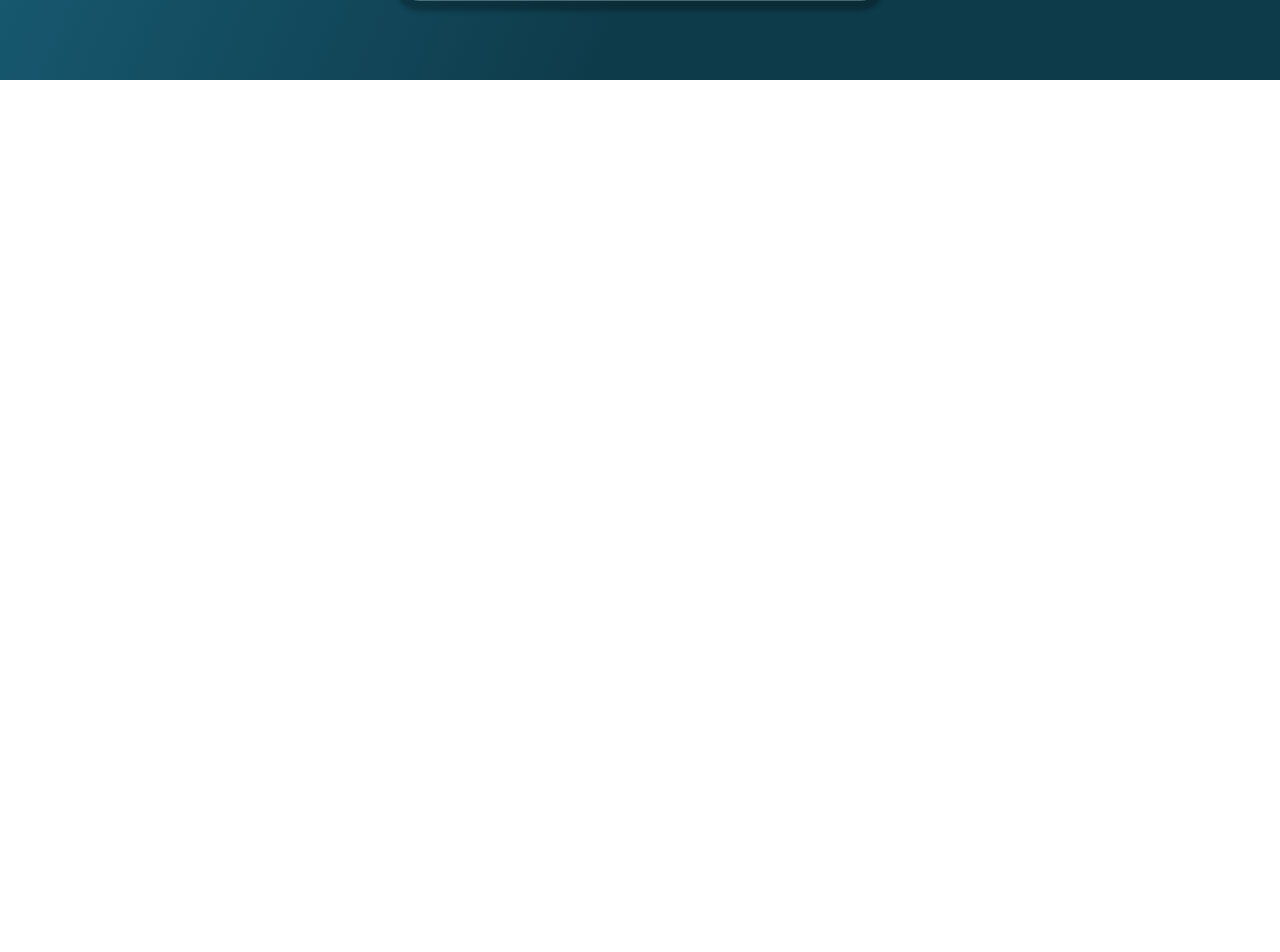
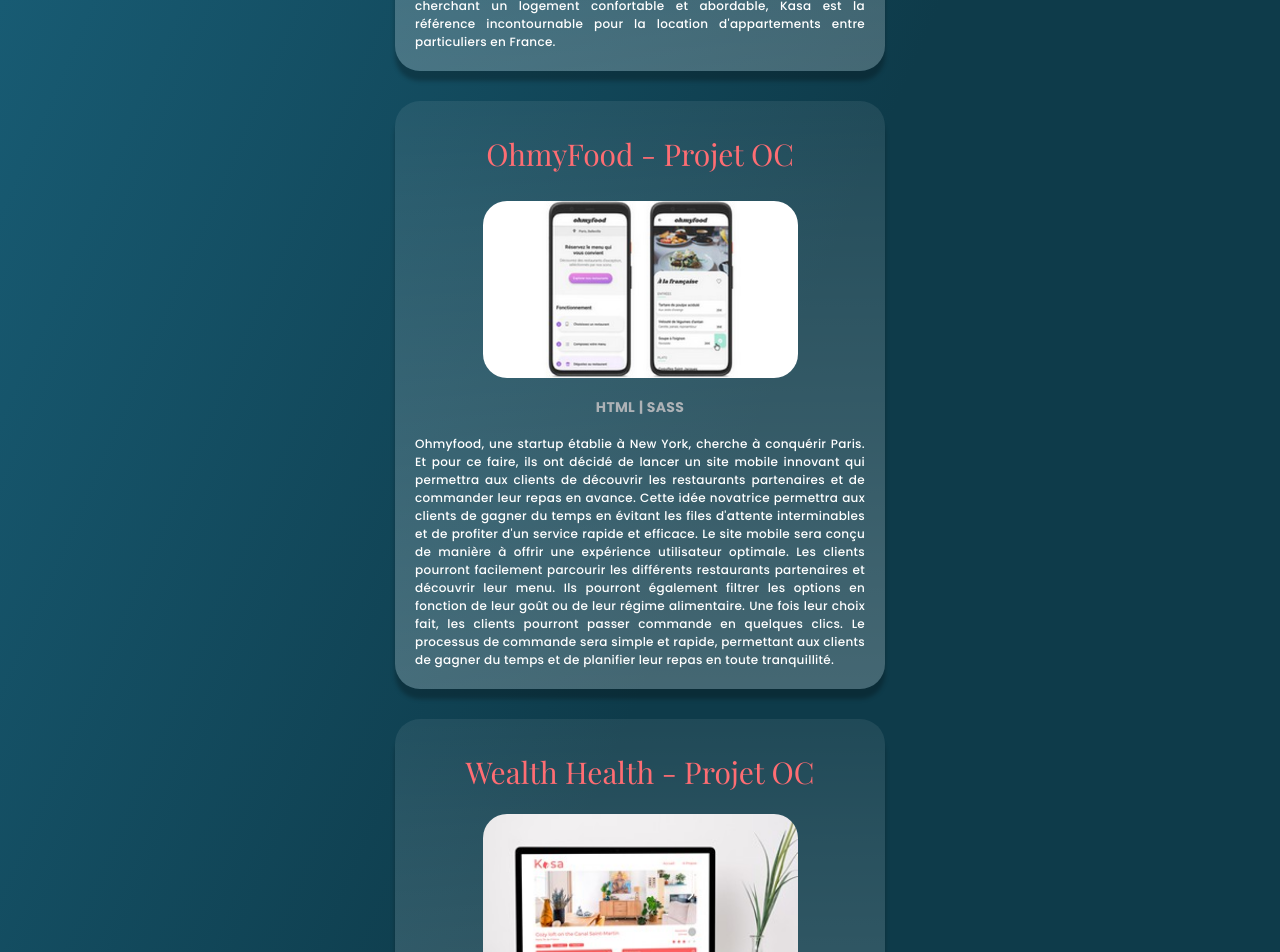
Before and after one commit to Cecilia-Giusti/portfolio, a React (Create React App) app: page /#/ in a window 1280 px wide. Shown: the part 3120-4072 px from the top of the page. Before the commit the page ends 3200 px from the top, so only its background shows below. Built offline with nearby package versions, Linux system fonts and the light colour scheme.

Commit message:
:lipstick: add style to section-realisations

```diff
--- a/src/components/Realisations.tsx
+++ b/src/components/Realisations.tsx
@@ -6,9 +6,8 @@
 const Realisations = () => {
   return (
     <section className='section-realisations'>
+      <Title text='RÉALISATIONS' numberTitle={2} />
       <div className='section-realisations-content'>
-        <Title text='RÉALISATIONS' numberTitle={2} />
-        <div>
         {projects.projects.map((projet, id) => {
           return (
             <Link
@@ -25,7 +24,6 @@
           );
         })}
       </div>
-      </div>
     </section>
   );
 };
--- a/src/data/database.json
+++ b/src/data/database.json
@@ -17,6 +17,22 @@
       "description": "Kasa est une entreprise reconnue en France pour son rôle de leader dans la location d'appartements entre particuliers. Avec son expertise et son expérience, elle offre une solution pratique et économique pour les propriétaires et les locataires en quête de logements de qualité. Kasa se distingue par son approche personnalisée et sa connaissance approfondie du marché immobilier français, ce qui lui permet de répondre efficacement aux besoins de chacun. Que vous soyez un propriétaire souhaitant louer votre bien immobilier ou un locataire cherchant un logement confortable et abordable, Kasa est la référence incontournable pour la location d'appartements entre particuliers en France.",
       "stack": ["React", "CSS"],
       "specifications": "Le projet Kasa, développé en utilisant la technologie React, devait respecter des spécifications et des contraintes strictes afin de répondre aux besoins de ses utilisateurs. Les composants React ont été soigneusement sélectionnés et intégrés pour offrir une expérience utilisateur optimale. Le React router a été utilisé pour gérer la navigation de manière fluide et efficace. De plus, les maquettes ont été suivies de manière rigoureuse pour s'assurer que l'interface graphique était cohérente et facile à utiliser.La conception de l'application a également été pensée pour être responsive, c'est-à-dire qu'elle s'adapte à tous les types d'écrans et de périphériques, afin d'offrir une expérience utilisateur optimale, peu importe le contexte. Aucune librairie externe n'a été utilisée afin de garantir une stabilité et une sécurité maximales de l'application. Le découpage par composant modulaire a été adopté pour faciliter la maintenance et l'évolutivité du code. Chaque fonctionnalité a été divisée en composants indépendants, ce qui permet de les réutiliser facilement dans d'autres parties de l'application. Enfin, une page 404 a été intégrée pour offrir une expérience utilisateur optimale, même en cas d'erreur ou de page manquante. En somme, le projet Kasa a été développé en suivant scrupuleusement toutes les spécifications et contraintes imposées pour offrir une expérience utilisateur optimale, stable et sécurisée."
+    },
+    {
+      "name": "OhmyFood - Projet OC",
+      "img": "./assets/images/projects/ohmyfood.jpg",
+      "url": "https://cecilia-giusti.github.io/CeciliaGiusti_3_01_02_2022/",
+      "description": "Ohmyfood, une startup établie à New York, cherche à conquérir Paris. Et pour ce faire, ils ont décidé de lancer un site mobile innovant qui permettra aux clients de découvrir les restaurants partenaires et de commander leur repas en avance. Cette idée novatrice permettra aux clients de gagner du temps en évitant les files d'attente interminables et de profiter d'un service rapide et efficace. Le site mobile sera conçu de manière à offrir une expérience utilisateur optimale. Les clients pourront facilement parcourir les différents restaurants partenaires et découvrir leur menu. Ils pourront également filtrer les options en fonction de leur goût ou de leur régime alimentaire. Une fois leur choix fait, les clients pourront passer commande en quelques clics. Le processus de commande sera simple et rapide, permettant aux clients de gagner du temps et de planifier leur repas en toute tranquillité. ",
+      "stack": ["HTML", "SASS"],
+      "specifications": "Les spécifications techniques de cette phase incluaient l'utilisation de Sass pour la feuille de style, une animation CSS, la prise en compte de la charte graphique pour la mise en page, un design de loading spinner, ainsi que la validation W3C pour assurer la qualité du code.En termes d'expérience utilisateur, le site devait être conçu en utilisant une approche mobile-first et être adapté pour les appareils mobiles, les tablettes et les ordinateurs. Les utilisateurs devaient pouvoir survoler les filtres pour avoir un aperçu rapide des options disponibles. Enfin, l'équipe de développement devait s'assurer que le site soit rapide et fiable pour répondre aux besoins des clients pressés. Le respect des délais de livraison et des attentes des clients était un aspect clé du projet. La phase 2 du projet Ohmyfood consistait à ajouter de nouvelles fonctionnalités, telles que la réservation en ligne et la composition de menus personnalisés. Ces nouvelles fonctionnalités devaient être développées en respectant les mêmes spécifications et contraintes que la phase 1, tout en ajoutant de nouvelles exigences techniques pour répondre aux besoins des clients."
+    },
+    {
+      "name": "Wealth Health - Projet OC",
+      "img": "./assets/images/projects/kasa.jpeg",
+      "url": "https://cecilia-giusti.github.io/P-14-wealth-health/",
+      "description": "Kasa est une entreprise reconnue en France pour son rôle de leader dans la location d'appartements entre particuliers. Avec son expertise et son expérience, elle offre une solution pratique et économique pour les propriétaires et les locataires en quête de logements de qualité. Kasa se distingue par son approche personnalisée et sa connaissance approfondie du marché immobilier français, ce qui lui permet de répondre efficacement aux besoins de chacun. Que vous soyez un propriétaire souhaitant louer votre bien immobilier ou un locataire cherchant un logement confortable et abordable, Kasa est la référence incontournable pour la location d'appartements entre particuliers en France.",
+      "stack": ["React", "TypeScript", "SASS"],
+      "specifications": "Le projet Kasa, développé en utilisant la technologie React, devait respecter des spécifications et des contraintes strictes afin de répondre aux besoins de ses utilisateurs. Les composants React ont été soigneusement sélectionnés et intégrés pour offrir une expérience utilisateur optimale. Le React router a été utilisé pour gérer la navigation de manière fluide et efficace. De plus, les maquettes ont été suivies de manière rigoureuse pour s'assurer que l'interface graphique était cohérente et facile à utiliser.La conception de l'application a également été pensée pour être responsive, c'est-à-dire qu'elle s'adapte à tous les types d'écrans et de périphériques, afin d'offrir une expérience utilisateur optimale, peu importe le contexte. Aucune librairie externe n'a été utilisée afin de garantir une stabilité et une sécurité maximales de l'application. Le découpage par composant modulaire a été adopté pour faciliter la maintenance et l'évolutivité du code. Chaque fonctionnalité a été divisée en composants indépendants, ce qui permet de les réutiliser facilement dans d'autres parties de l'application. Enfin, une page 404 a été intégrée pour offrir une expérience utilisateur optimale, même en cas d'erreur ou de page manquante. En somme, le projet Kasa a été développé en suivant scrupuleusement toutes les spécifications et contraintes imposées pour offrir une expérience utilisateur optimale, stable et sécurisée."
     }
   ]
 }
--- a/src/styles/pages/_home.scss
+++ b/src/styles/pages/_home.scss
@@ -84,6 +84,13 @@
 .section-realisations {
     width: 100%;
     background: linear-gradient(113.49deg, #227C9D -30.3%, #0E3B4A 58.12%);
-    @include flex;
-    height: 100vh;
+    @include flex($direction:column, $justify:flex-start);
+    padding-top:100px;
+    gap:50px;
+    min-height: 100vh;
+
+    &-content{
+        @include flex($direction:column);
+        gap:30px;
+    }
 }
```
Also changed, not shown: public/assets/images/projects/ohmyfood.jpg (added), public/style_compressed.css, 1 other file (tests, documents, lock files or other folders). Lines whose indentation alone changed are shown as unchanged.
